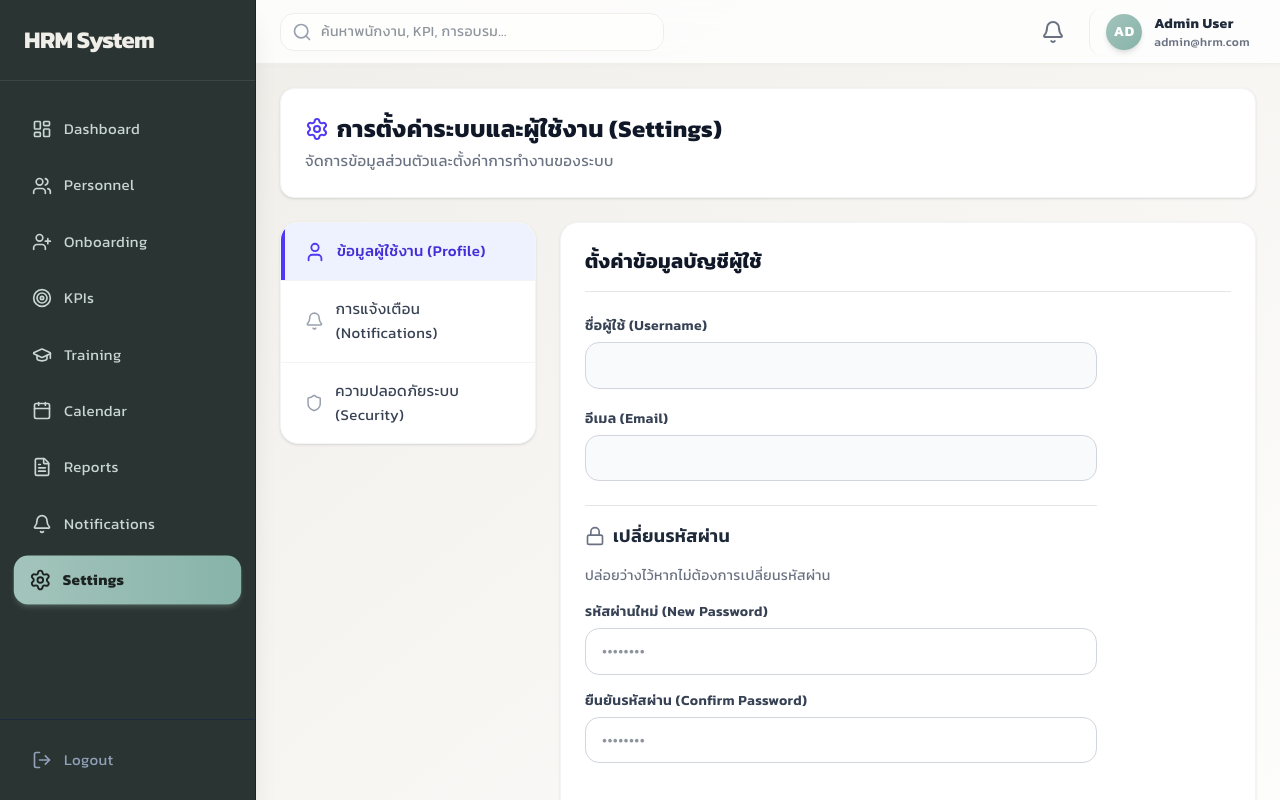
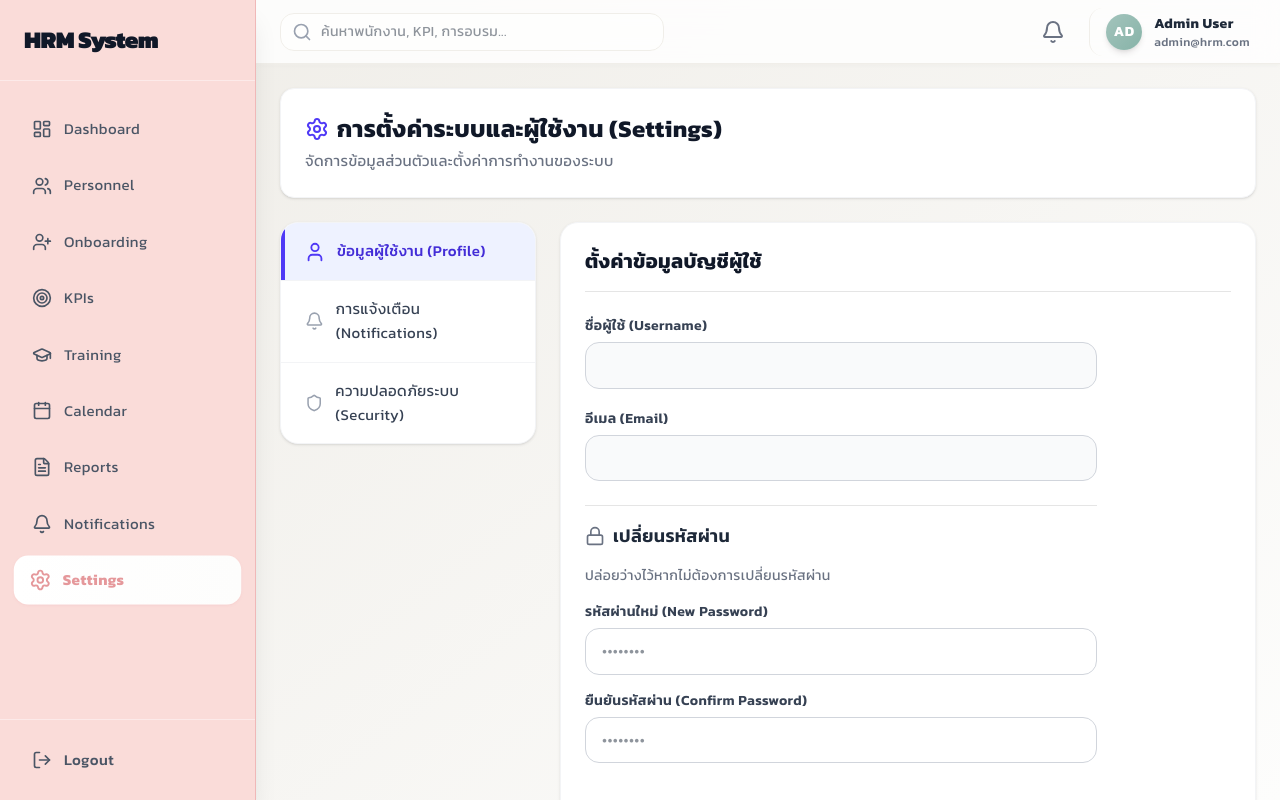
Before and after one commit to atiwat2539/hrm-frontend, a Next.js app: page /settings in a window 1280 px wide. Built offline with nearby package versions, Linux system fonts and the light colour scheme.

Commit message:
Change Sidebar background to light pink pantone

```diff
--- a/src/components/layout/Sidebar.tsx
+++ b/src/components/layout/Sidebar.tsx
@@ -58,11 +58,11 @@ export default function Sidebar({ onClose }: SidebarProps) {
   };
 
   return (
-    <aside className="w-64 bg-[#2A3432] text-white min-h-screen flex flex-col border-r border-[#1C2322] shadow-xl">
-      <div className="p-6 flex items-center justify-between border-b border-[#3B4745]">
-        <h1 className="text-2xl font-bold tracking-tight text-[#F0EEE9]">HRM System</h1>
+    <aside className="w-64 bg-[#FADCD9] text-gray-800 min-h-screen flex flex-col border-r border-[#F0B8B8] shadow-xl">
+      <div className="p-6 flex items-center justify-between border-b border-white/40">
+        <h1 className="text-2xl font-black tracking-tight text-gray-900">HRM System</h1>
         {onClose && (
-          <button onClick={onClose} className="lg:hidden p-1 text-[#A3C4BC] hover:text-[#F0EEE9]">
+          <button onClick={onClose} className="lg:hidden p-1 text-gray-500 hover:text-gray-900">
             <X className="w-5 h-5" />
           </button>
         )}
@@ -79,11 +79,11 @@ export default function Sidebar({ onClose }: SidebarProps) {
                   onClick={onClose}
                   className={`flex items-center space-x-3 px-4 py-3 rounded-xl transition-all duration-300 group ${
                     isActive
-                      ? 'bg-gradient-to-r from-[#A3C4BC] to-[#87B3A8] text-[#1C2322] font-bold shadow-md shadow-[#A3C4BC]/20 scale-[1.02]'
-                      : 'text-[#C9D6D3] hover:bg-[#3B4745] hover:text-[#F0EEE9] hover:scale-[1.02]'
+                      ? 'bg-gradient-to-r from-white to-[#FDFDFC] text-[#E5989B] font-bold shadow-sm shadow-[#E5989B]/10 scale-[1.02]'
+                      : 'text-gray-600 hover:bg-white/40 hover:text-gray-900 hover:scale-[1.02]'
                   }`}
                 >
-                  <Icon className={`w-5 h-5 transition-transform duration-300 ${isActive ? 'scale-110' : 'group-hover:scale-110 group-hover:text-[#F0EEE9]'}`} />
+                  <Icon className={`w-5 h-5 transition-transform duration-300 ${isActive ? 'scale-110' : 'group-hover:scale-110 group-hover:text-[#E5989B]'}`} />
                   <span>{item.name}</span>
                 </Link>
               </li>
@@ -98,7 +98,7 @@ export default function Sidebar({ onClose }: SidebarProps) {
                 className={`flex items-center space-x-3 px-4 py-3 mt-4 rounded-xl transition-all duration-300 border group ${
                   pathname.startsWith('/admin')
                     ? 'bg-gradient-to-r from-[#E5989B] to-[#D58386] text-white border-transparent shadow-md shadow-[#E5989B]/30 scale-[1.02] font-bold'
-                    : 'border-[#4A5755] text-[#E5989B] hover:bg-[#3B4745] hover:text-[#F4D8D8] hover:border-[#E5989B] hover:scale-[1.02]'
+                    : 'border-[#F0B8B8] text-[#D58386] hover:bg-white/40 hover:text-[#C57376] hover:border-[#E5989B] hover:scale-[1.02]'
                 }`}
               >
                 <Shield className={`w-5 h-5 transition-transform duration-300 ${pathname.startsWith('/admin') ? 'scale-110 text-white' : 'group-hover:scale-110'}`} />
@@ -108,13 +108,13 @@ export default function Sidebar({ onClose }: SidebarProps) {
           )}
         </ul>
       </nav>
-      <div className="p-4 border-t border-slate-800">
+      <div className="p-4 border-t border-white/40">
         <button
           onClick={handleLogout}
-          className="w-full flex items-center space-x-3 text-slate-400 hover:text-white cursor-pointer transition-all duration-300 px-4 py-3 rounded-lg hover:bg-slate-800/80 hover:scale-[1.02] group"
+          className="w-full flex items-center space-x-3 text-gray-600 hover:text-red-600 cursor-pointer transition-all duration-300 px-4 py-3 rounded-lg hover:bg-white/40 hover:scale-[1.02] group"
         >
-          <LogOut className="w-5 h-5 transition-transform duration-300 group-hover:scale-110 group-hover:text-red-400" />
-          <span className="group-hover:text-red-100 transition-colors">Logout</span>
+          <LogOut className="w-5 h-5 transition-transform duration-300 group-hover:scale-110 group-hover:text-red-500" />
+          <span className="group-hover:text-red-600 transition-colors font-medium">Logout</span>
         </button>
       </div>
     </aside>
```
